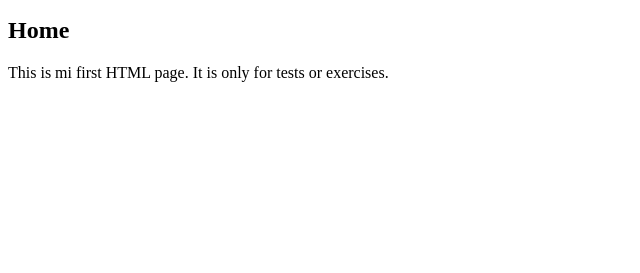
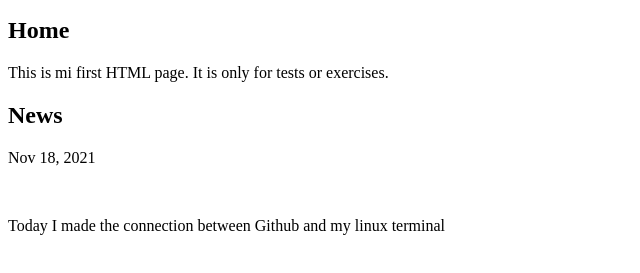
Before and after one commit to gustengo/Pruebas, a plain HTML site: page index.html in a window 1280 px wide. Shown: the part 155-428 px from the top of the page, without its empty margins (0-640 px from the left). Drawn offline with Linux system fonts and the light colour scheme.

Commit message:
Practicando el dia Nov 18

```diff
--- a/index.html
+++ b/index.html
@@ -25,6 +25,12 @@
             <h2>Home</h2>
             <p>This is mi first HTML page. It is only for tests or exercises.</p>
         </section>
+
+        <section>
+            <h2>News</h2>
+            <p>Nov 18, 2021</p><br>
+            <p>Today I made the connection between Github and my linux terminal</p>
+        </section>
     </main>
 </body>
 </html>
```
